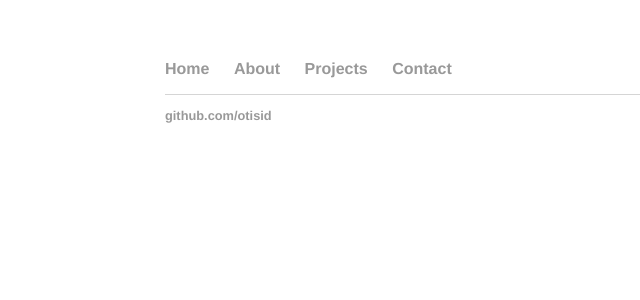
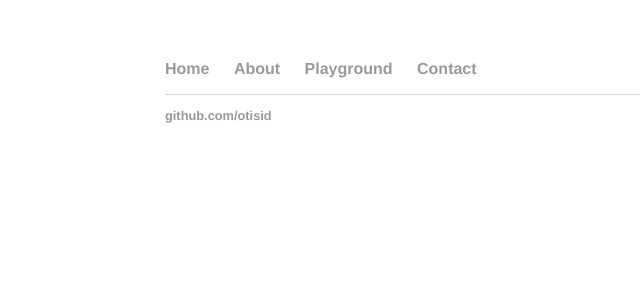
Before and after one commit to otisid/otisid.github.io, a Jekyll site: the page built from index.html, in a window 1280 px wide. Shown: the top 300 px of the page, without its empty margins (27-667 px from the left). Built offline with Jekyll 4.4.1, drawn with Linux system fonts in a browser that asks for light colours.

Commit message:
Update default.html

```diff
--- a/_layouts/default.html
+++ b/_layouts/default.html
@@ -10,7 +10,7 @@
         <ul>
             <li><a href="/">Home</a></li>
             <li><a href="/about">About</a></li>
-            <li><a href="/projects">Projects</a></li>
+            <li><a href="/Playground">Playground</a></li>
             <li><a href="/contact">Contact</a></li>
         </ul>
     </nav>
```
